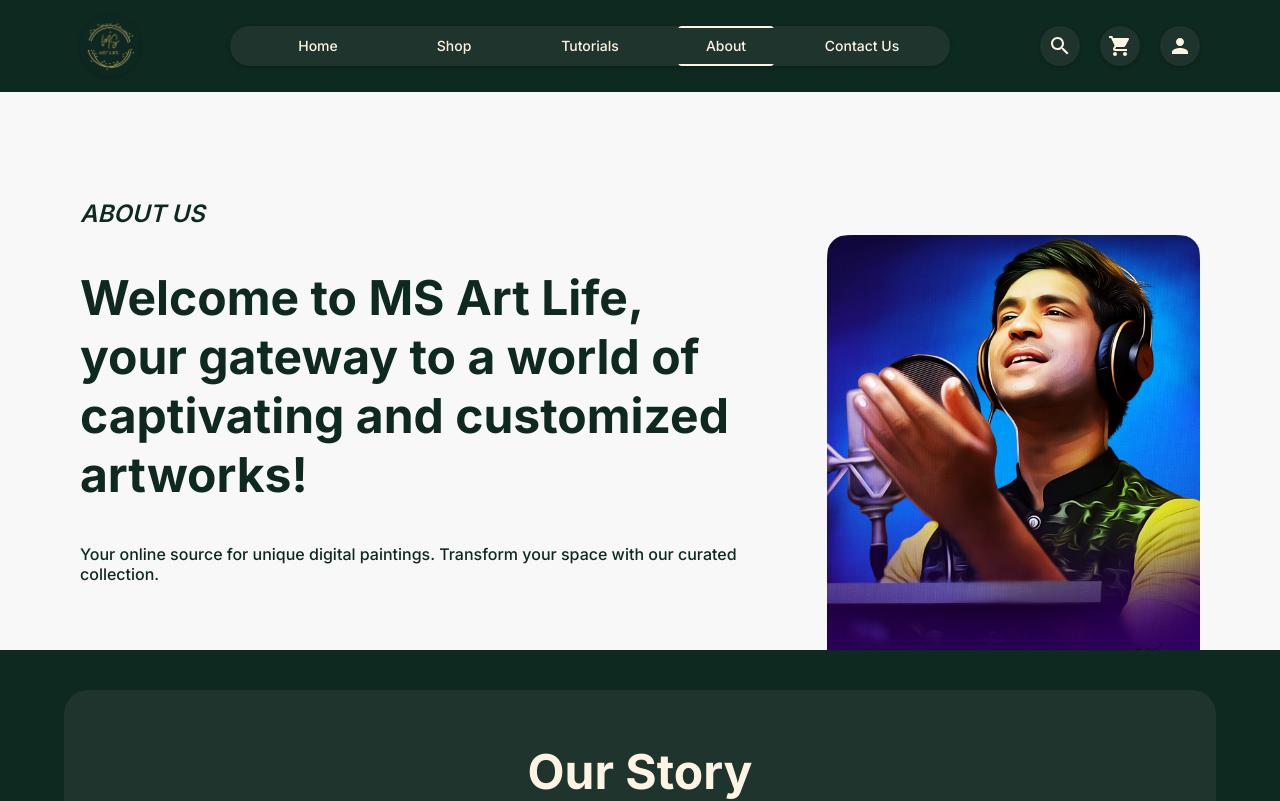
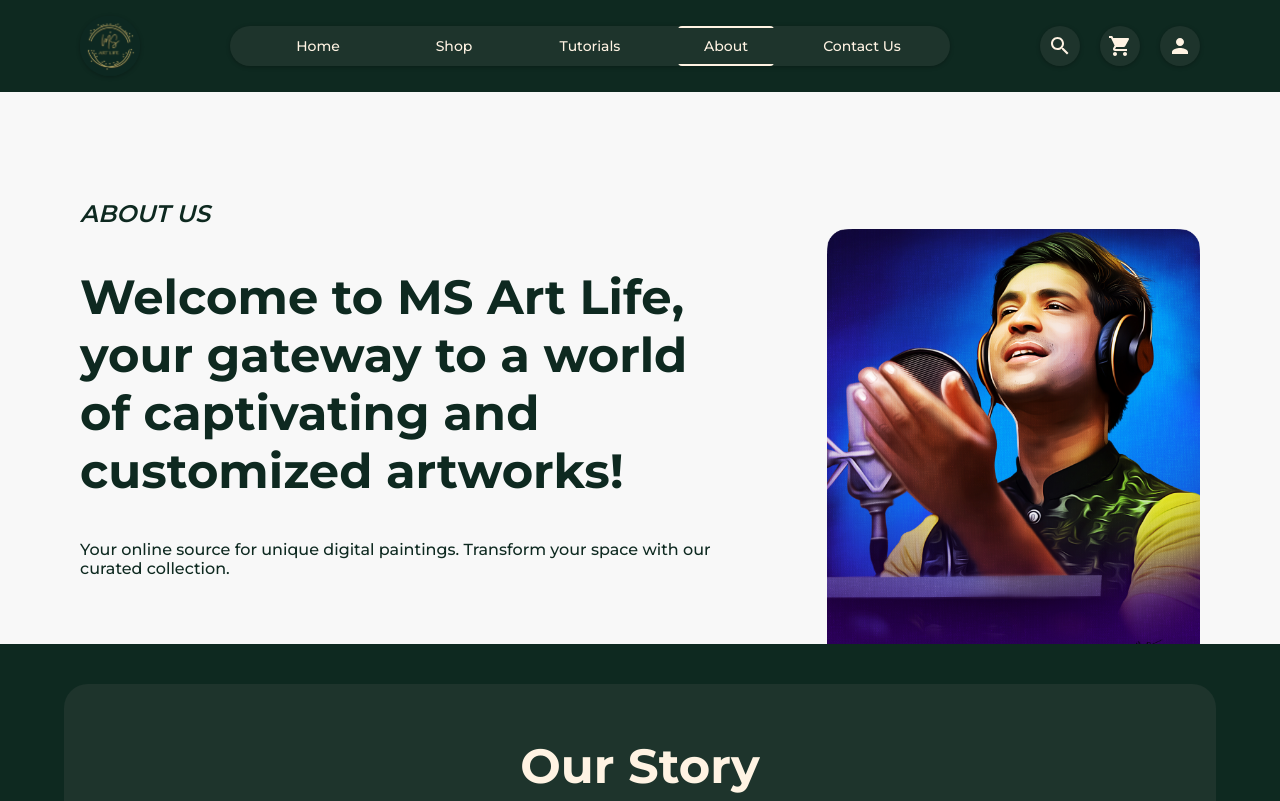
Before and after one commit to biswa2411/msweb, a Next.js app: page /about in a window 1280 px wide. Shown: the top 801 px of the page. Built offline with nearby package versions, Linux system fonts and the light colour scheme.

Commit message:
added font

```diff
--- a/src/app/layout.tsx
+++ b/src/app/layout.tsx
@@ -1,9 +1,13 @@
 import type { Metadata } from "next";
-import { Inter } from "next/font/google";
+import { Montserrat, } from "next/font/google";
 import "./globals.css";
 
 
-const inter = Inter({ subsets: ["latin"] });
+const montserrat = Montserrat({
+  subsets: ["latin"],
+  display: "swap",
+  weight: ['100', "200", "300", "400", "500", "600", "700", "800", "900"]
+});
 
 export const metadata: Metadata = {
   title: "Create Next App",
@@ -16,9 +20,9 @@
   children: React.ReactNode;
 }>) {
   return (
-    <html lang="en">
+    <html lang="en" className={`${montserrat.className} `}>
       <head><link rel="icon" href="/logo.svg" sizes="any" /></head>
-      <body className={`${inter.className} `}>{children}</body>
+      <body>{children}</body>
     </html>
   );
 }
--- a/src/components/pages/home/OurServices.tsx
+++ b/src/components/pages/home/OurServices.tsx
@@ -7,7 +7,7 @@
             <h1 className='text-5xl font-bold'>
                 Shop By Categories
             </h1>
-            <p className='w-4/5 text-2xl font-serif'>
+            <p className='w-4/5 text-2xl'>
             Find Your Perfect Piece: Shop by Range and Discover the Art That Speaks to You! </p>
            <div className='w-4/5 pt-10'>
            <Shop />
--- a/src/components/pages/home/WhyUs.tsx
+++ b/src/components/pages/home/WhyUs.tsx
@@ -33,7 +33,7 @@
             <h1 className='text-5xl font-bold'>
                 Why Us
             </h1>
-            <p className='w-4/5 font-serif text-3xl text-center'>
+            <p className='w-4/5 text-3xl text-center'>
                 Turning your ideas into stunning digital art with unmatched artistry and detail.      </p>
             <div className='w-4/5  flex justify-evenly'>
 
```
